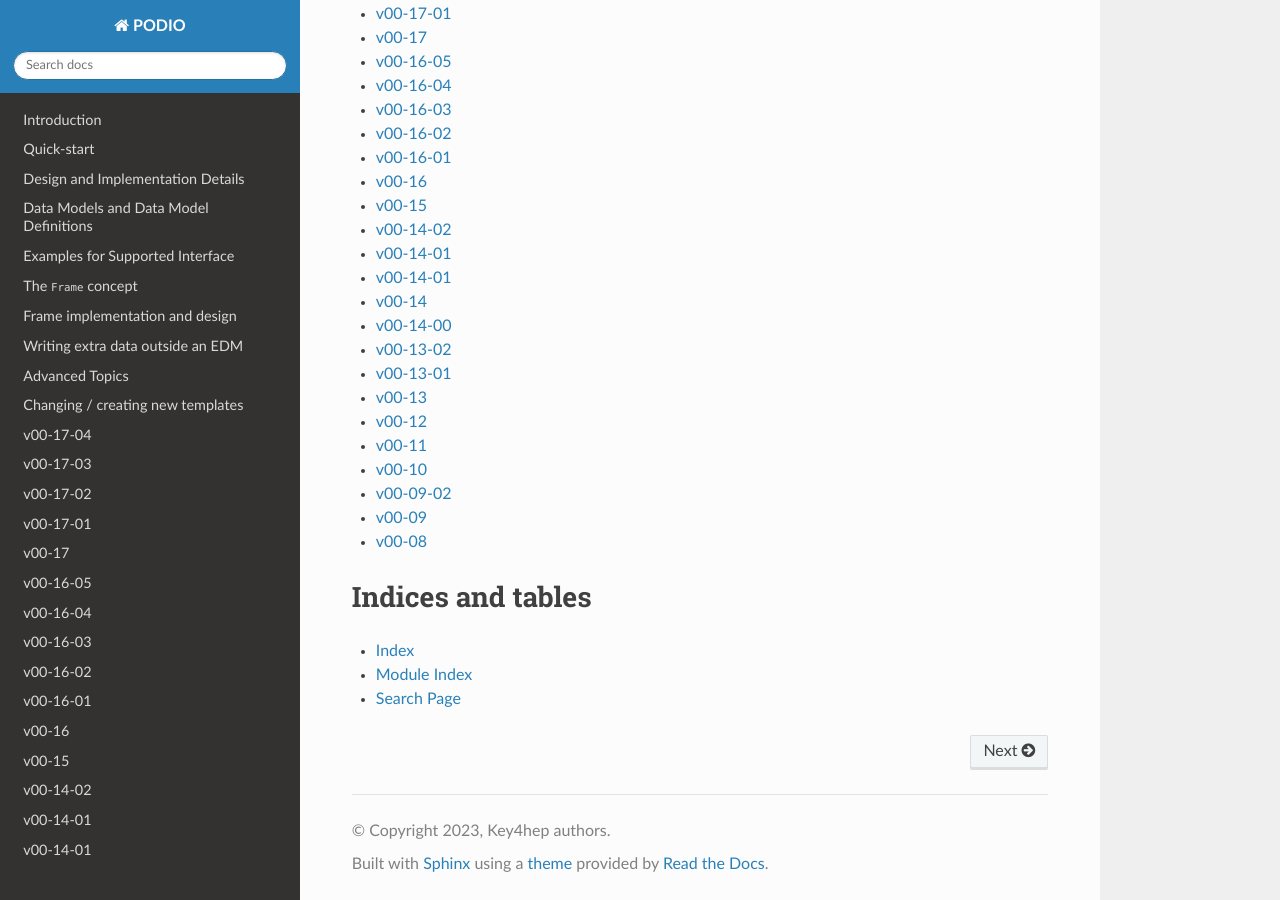
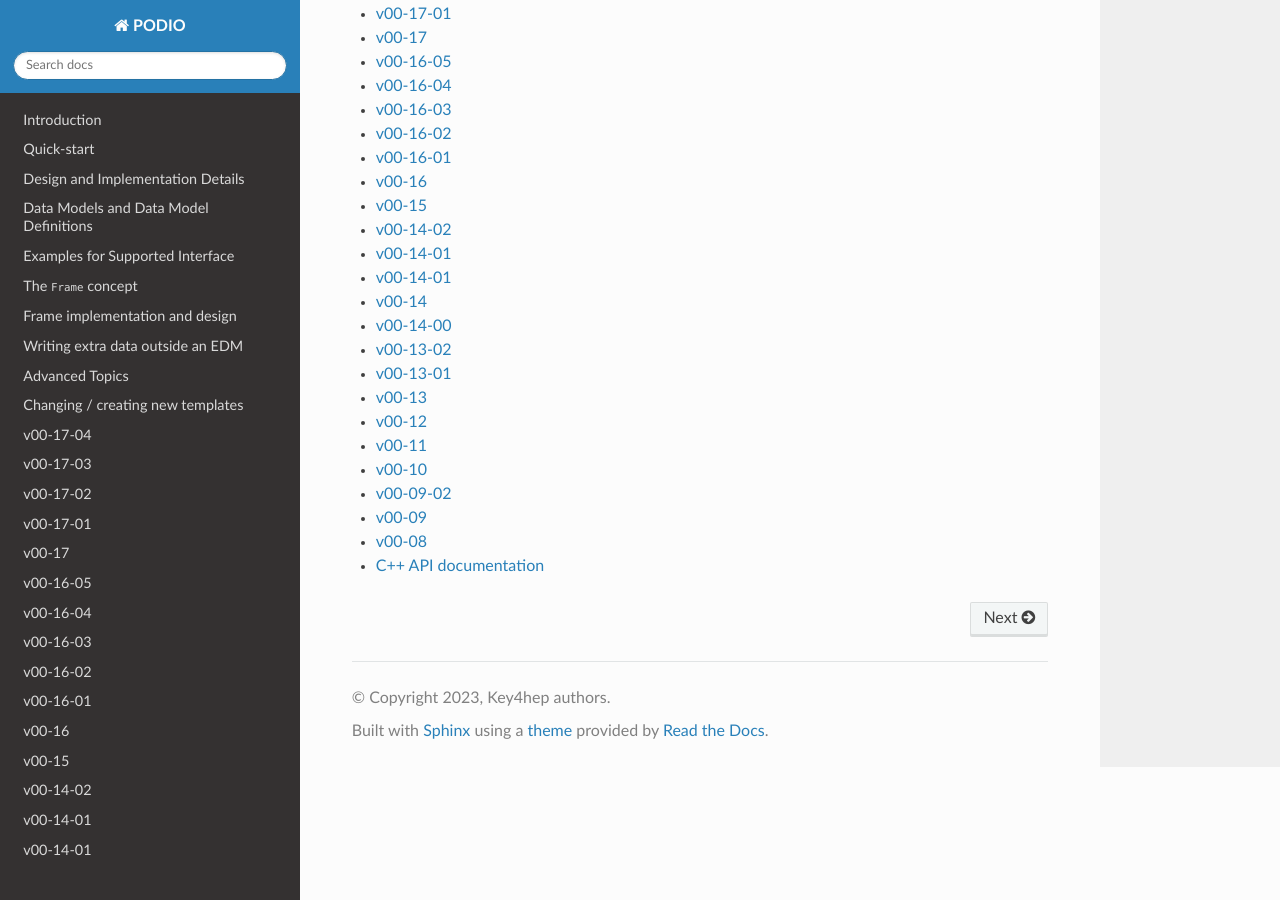
Before and after one commit to AIDASoft/podio, a Sphinx documentation site: the page built from doc/index.rst, in a window 1280 px wide and 900 px high, scrolled down 1337 px. Built offline with Sphinx 7.4.7 and the Read the Docs theme 2.0.0, drawn with Linux system fonts in a browser that asks for light colours.

```diff
--- /dev/null
+++ b/doc/api_docs.rst
@@ -0,0 +1,4 @@
+C++ API documentation
+====
+.. doxygenindex::
+   :project: PODIO
--- a/doc/conf.py
+++ b/doc/conf.py
@@ -31,7 +31,8 @@ release = '0.16.2'
 # extensions coming with Sphinx (named 'sphinx.ext.*') or your custom
 # ones.
 extensions = [
-    'myst_parser'
+    'myst_parser',
+    'breathe'
 ]
 
 # Add any paths that contain templates here, relative to this directory.
--- a/doc/index.rst
+++ b/doc/index.rst
@@ -18,11 +18,4 @@ Welcome to PODIO's documentation!
    advanced_topics.md
    templates.md
    ReleaseNotes.md
-
-
-Indices and tables
-==================
-
-* :ref:`genindex`
-* :ref:`modindex`
-* :ref:`search`
+   api_docs
```
Also changed, not shown: 2 other files.
